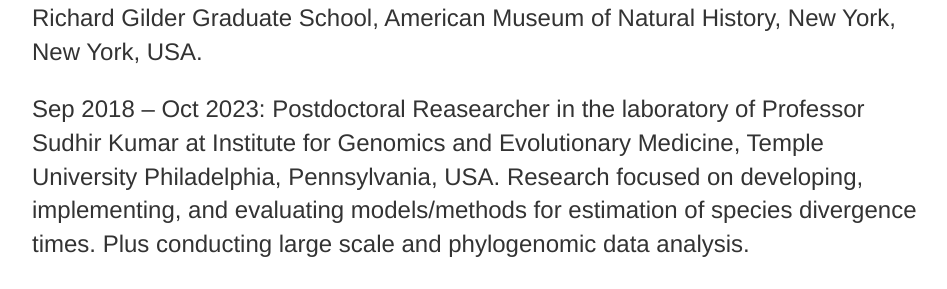
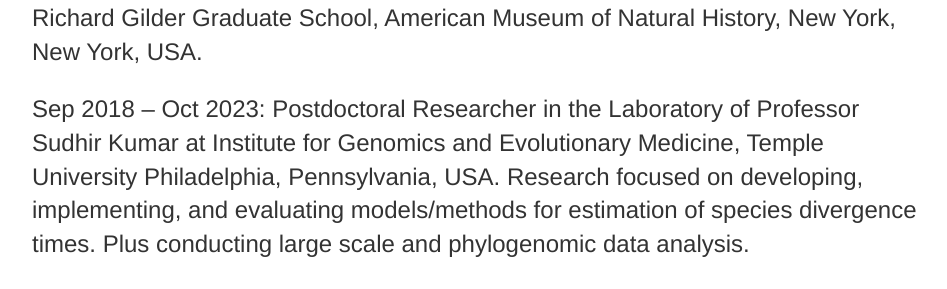
Before and after one commit to josebarbamontoya/josebarbamontoya.github.io, a Jekyll site: the page built from about/index.html, in a window 1280 px wide and 900 px high, scrolled down 1321 px. Shown: the part 165-454 px from the top of the window, without its empty margins (160-1107 px from the left). Built offline with Jekyll 4.4.1, drawn with Linux system fonts in a browser that asks for light colours.

Commit message:
Update index.html

```diff
--- a/about/index.html
+++ b/about/index.html
@@ -18,7 +18,7 @@
 
 	<h3><font color="black">Professional and Research Experience</h3>
 			<p>Nov 2023 – date: Gerstner Scholar in Bioinformatics and Computational Biology at Richard Gilder Graduate School, American Museum of Natural History, New York, New York, USA.
-			<p>Sep 2018 – Oct 2023: Postdoctoral Reasearcher in the laboratory of Professor Sudhir Kumar at Institute for Genomics and Evolutionary Medicine, Temple University Philadelphia, Pennsylvania, USA. Research focused on developing, implementing, and evaluating models/methods for estimation of species divergence times. Plus conducting large scale and phylogenomic data analysis.
+			<p>Sep 2018 – Oct 2023: Postdoctoral Researcher in the Laboratory of Professor Sudhir Kumar at Institute for Genomics and Evolutionary Medicine, Temple University Philadelphia, Pennsylvania, USA. Research focused on developing, implementing, and evaluating models/methods for estimation of species divergence times. Plus conducting large scale and phylogenomic data analysis.
 			<p>Jan – Sep 2018: Research and consulting for Agroproductos de Alto Valor, Mexico City, Mexico. Research on plant species cultivated in Mexico with high nutritional value for production of tortilla flours.
 			<p>Oct – Dec 2017: Tree Planting Supervisor (volunteer) at Trees for Cities, London, UK. Supervision and support to the community people to plant trees.
 			<p>Jan – Sep 2012: Research Assistant for Professor Susana Magallón at Intstitute of Biology, UNAM</b>, Mexico City, Mexico. Collection of wild specimens, DNA extraction, PCR amplification and sequencing of succulent plants.
```
